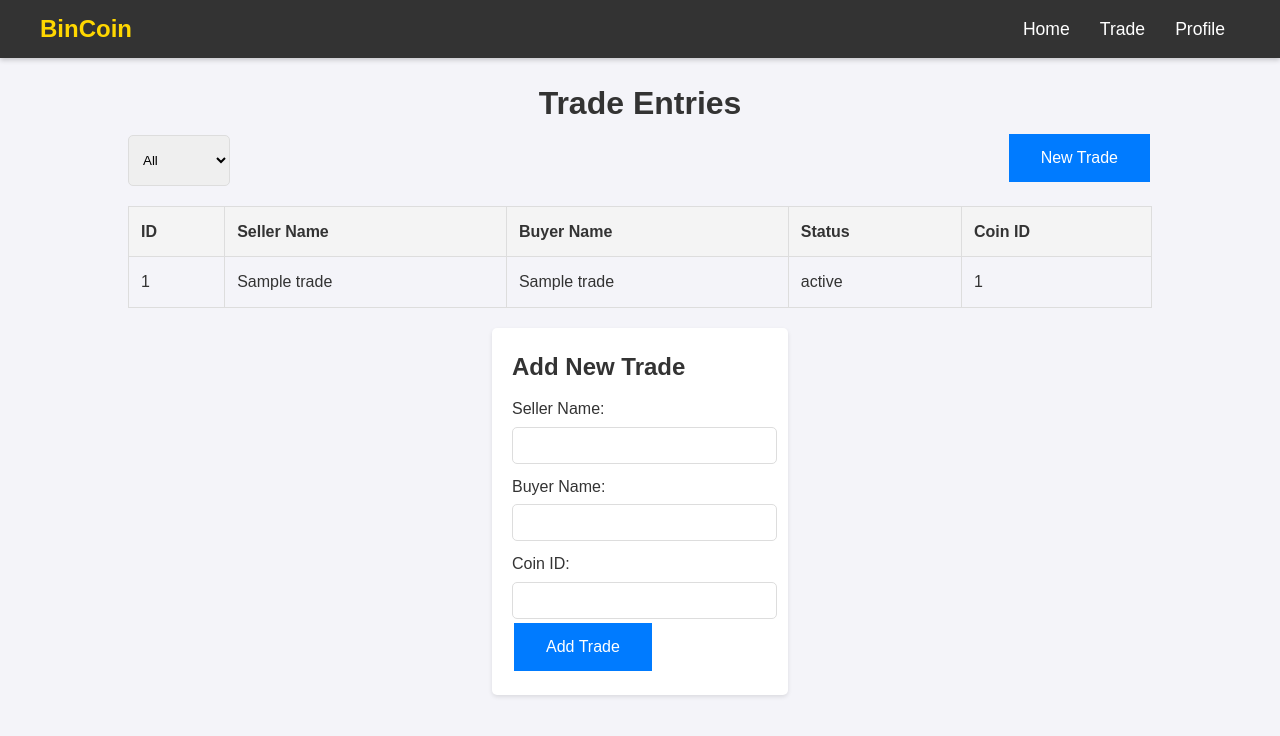
After one commit to georgipopov0/BinCoin, a PHP site: page /trade.php in a window 1280 px wide. The commit adds this page. Shown: the top 736 px of the page. Run offline with PHP 8.4, Linux system fonts and the light colour scheme; the visitor is signed in with stand-in values (Sample User, id 1); tables that the repository leaves empty hold one stand-in row (values such as "Sample post").

Commit message:
Session recognition across pages completed, trade page added (for now only with listing and adding functionality, without approval)

```diff
--- a/components/coins_page.php
+++ b/components/coins_page.php
@@ -6,7 +6,7 @@
     <meta name="viewport" content="width=device-width, initial-scale=1.0">
     <title>All Coins</title>
     <link rel="stylesheet" href="../css/theme.css">
-    <link rel="stylesheet" href="../css/list_coins.css">
+    <link rel="stylesheet" href="../css/dashboard.css">
     <link rel="stylesheet" href="../css/navbar.css">
     <link rel="stylesheet" href="https://code.jquery.com/ui/1.13.2/themes/base/jquery-ui.css">
     <style>
--- a/components/header.php
+++ b/components/header.php
@@ -2,9 +2,9 @@
     <div class="navbar">
         <div class="title">BinCoin</div>
         <div class="nav-buttons">
-            <a href="list_coins.php">Home</a>
+            <a href="dashboard.php">Home</a>
             <a href="trade.php">Trade</a>
-            <a href="user_profile.php?user=<?php echo htmlspecialchars($CURRENTUSER); ?>">Profile</a>
+            <a href="user_profile.php?user=<?php echo htmlspecialchars($_SESSION['username']); ?>">Profile</a>
         </div>
     </div>
 </header>
--- /dev/null
+++ b/css/trade.css
@@ -0,0 +1,120 @@
+body {
+    font-family: Arial, sans-serif;
+    margin: 0;
+    padding: 0;
+    background-color: #f9f9f9;
+}
+
+.container {
+    width: 80%;
+    margin: 20px auto;
+}
+
+h1 {
+    text-align: center;
+}
+
+.actions {
+    display: flex;
+    justify-content: space-between;
+    margin-bottom: 20px;
+    height: 10%;
+}
+.filter-form {
+    display: flex;
+    gap: 10px;
+}
+.filter-form select, .filter-form button {
+    padding: 10px;
+    border: 1px solid #dddddd;
+    border-radius: 5px;
+    cursor: pointer;
+}
+.filter-form button {
+    background-color: #007bff;
+    color: white;
+}
+.filter-form button:hover {
+    background-color: #0056b3;
+}
+
+table {
+    width: 100%;
+    border-collapse: collapse;
+    margin-bottom: 20px;
+}
+
+table th,
+table td {
+    padding: 12px;
+    border: 1px solid #ddd;
+    text-align: left;
+}
+
+table th {
+    background-color: #f4f4f4;
+}
+
+table tr:nth-child(even) {
+    background-color: #fafafa;
+}
+/*
+table {
+    width: 100%;
+    border-collapse: collapse;
+    margin-top: 20px;
+    background-color: #ffffff;
+    box-shadow: 0 2px 4px rgba(0, 0, 0, 0.1);
+}
+table, th, td {
+    border: 1px solid #dddddd;
+}
+th, td {
+    margin: 20px;
+    text-align: left;
+}
+tr {
+    height: 20%;
+    width: 50% !important;
+}
+th {
+    background-color: #f2f2f2;
+}
+tr:nth-child(even) {
+    background-color: #f9f9f9;
+} */
+.form-container {
+    width: 20%;
+    margin-top: 30px;
+    margin: 20px auto;
+    padding: 20px;
+    background-color: #ffffff;
+    box-shadow: 0 2px 4px rgba(0, 0, 0, 0.1);
+    border-radius: 5px;
+}
+label {
+    display: block;
+    margin-top: 10px;
+}
+input, select {
+    width: 95%;
+    padding: 10px;
+    margin-top: 5px;
+    border: 1px solid #dddddd;
+    border-radius: 5px;
+}
+button {
+    background-color: #007bff;
+    border: none;
+    color: white;
+    padding: 15px 32px;
+    text-align: center;
+    text-decoration: none;
+    display: inline-block;
+    font-size: 16px;
+    margin: 4px 2px;
+    cursor: pointer;
+  }
+button:hover {
+    background-color: #0056b3;
+}
--- a/php/coin.php
+++ b/php/coin.php
@@ -164,7 +164,7 @@ function verify_image($path) {
                 <!-- Optionally, add more details here -->
             </div>
         </div>
-        <a href="coins.php" class="back-button">← Back to Coins List</a>
+        <a href="dashboard.php" class="back-button">← Back to Coins List</a>
     </div>
 </body>
 
--- a/php/constants.php
+++ b/php/constants.php
@@ -3,4 +3,4 @@ const SERVERNAME = "localhost";
 const USERNAME = "root";
 const PASSWORD = "";
 const DBNAME = "bincoin";
-$CURRENTUSER = "Alice";
+?>
--- a/php/login.php
+++ b/php/login.php
@@ -8,7 +8,6 @@ if ($_SERVER['REQUEST_METHOD'] === 'POST') {
     $_SESSION['username'] = $username;
 
     header('Location: user_profile.php?user=' . $username);
-    $CURRENTUSER = $username;
     exit;
 }
 ?>
--- a/php/logout.php
+++ b/php/logout.php
@@ -4,7 +4,7 @@ session_start();
 
 session_unset();
 session_destroy();
-$CURRENTUSER = "None";
+$_SESSION['username'] = "";
 header('Location: login.php');
 exit;
 ?>
--- /dev/null
+++ b/php/trade.php
@@ -0,0 +1,122 @@
+<?php
+
+require 'constants.php';
+
+if (session_status() === PHP_SESSION_NONE) {
+    session_start();
+}
+
+$host = "mysql:host=" . SERVERNAME;
+$dbname = ";dbname=" . DBNAME;
+
+try {
+	$pdo = new PDO("$host$dbname", USERNAME, PASSWORD);
+	$pdo->setAttribute(PDO::ATTR_ERRMODE, PDO::ERRMODE_EXCEPTION);
+} catch (PDOException $e) {
+	die("Connection failed: " . $e->getMessage());
+}
+
+// Handle form submission for adding a new trade entry
+if ($_SERVER['REQUEST_METHOD'] === 'POST') {
+	$seller_name = $_POST['seller_name'];
+	$buyer_name = $_POST['buyer_name'];
+	$status = 'pending';
+	$coin_id = $_POST['coin_id'];
+
+	$stmt = $pdo->prepare("INSERT INTO trade (seller_name, buyer_name, status, coin_id) VALUES (?, ?, ?, ?)");
+	$stmt->execute([$seller_name, $buyer_name, $status, $coin_id]);
+
+	// Refresh the page to show the new entry
+	header("Location: " . $_SERVER['PHP_SELF']);
+	exit;
+}
+
+$filter_status = $_GET['status'] ?? '';
+$current_user = $_SESSION['username'];
+$query = "SELECT * FROM trade";
+$params = [];
+if (!empty($filter_status)) {
+	if ($filter_status === 'my_trades') {
+		$query .= " WHERE seller_name = ? OR buyer_name = ?";
+		$params[] = $current_user;
+		$params[] = $current_user;
+	} else {
+		$query .= " WHERE status = ?";
+		$params[] = $filter_status;
+	}
+}
+$stmt = $pdo->prepare($query);
+$stmt->execute($params);
+$trades = $stmt->fetchAll(PDO::FETCH_ASSOC);
+?>
+
+<!DOCTYPE html>
+<html lang="en">
+<head>
+	<meta charset="UTF-8">
+	<meta name="viewport" content="width=device-width, initial-scale=1.0">
+	<title>Trade Entries</title>
+	<link rel="stylesheet" href="../css/trade.css">
+    <link rel="stylesheet" href="../css/theme.css">
+    <link rel="stylesheet" href="../css/navbar.css">
+	<link rel="stylesheet" href="https://code.jquery.com/ui/1.13.2/themes/base/jquery-ui.css">
+</head>
+<body>
+    <?php include '../components/header.php'; ?>
+	<div class="container">
+		<h1>Trade Entries</h1>
+
+		<div class="actions">
+		<form method="GET" class="filter-form" onchange="this.submit();">
+			<select name="status">
+				<option value="">All</option>
+				<option value="pending" <?= $filter_status === 'pending' ? 'selected' : '' ?>>Pending</option>
+				<option value="completed" <?= $filter_status === 'completed' ? 'selected' : '' ?>>Completed</option>
+				<option value="cancelled" <?= $filter_status === 'cancelled' ? 'selected' : '' ?>>Cancelled</option>
+				<option value="my_trades" <?= $filter_status === 'my_trades' ? 'selected' : '' ?>>My Trades</option>
+			</select>
+		</form>
+		<button onclick="document.getElementById('add-trade-form').scrollIntoView();">New Trade</button>
+		</div>
+
+		<table>
+			<thead>
+				<tr>
+					<th>ID</th>
+					<th>Seller Name</th>
+					<th>Buyer Name</th>
+					<th>Status</th>
+					<th>Coin ID</th>
+				</tr>
+			</thead>
+			<tbody>
+				<?php foreach ($trades as $trade): ?>
+				<tr>
+					<td><?= htmlspecialchars($trade['id']) ?></td>
+					<td><?= htmlspecialchars($trade['seller_name']) ?></td>
+					<td><?= htmlspecialchars($trade['buyer_name']) ?></td>
+					<td><?= htmlspecialchars($trade['status']) ?></td>
+					<td><?= htmlspecialchars($trade['coin_id']) ?></td>
+				</tr>
+				<?php endforeach; ?>
+			</tbody>
+		</table>
+
+	</div>
+    <div id="add-trade-form" class="form-container">
+        <h2>Add New Trade</h2>
+        <form method="POST">
+            <label for="seller_name">Seller Name:</label>
+            <input type="text" id="seller_name" name="seller_name" required>
+
+            <label for="buyer_name">Buyer Name:</label>
+            <input type="text" id="buyer_name" name="buyer_name" required>
+
+            <label for="coin_id">Coin ID:</label>
+            <input type="number" id="coin_id" name="coin_id" required>
+
+            <button type="submit">Add Trade</button>
+        </form>
+    </div>
+</body>
+</html>
--- a/php/user_profile.php
+++ b/php/user_profile.php
@@ -15,7 +15,7 @@ $userResult = $userQuery->get_result();
 $user = $userResult->fetch_assoc();
 
 if (!$user) {
-    die("User not found.");
+    header('Location: login.php');
 }
 
 $collectionsQuery = $conn->prepare("
```
Also changed, not shown: css/coins.css (deleted, +0 -247 lines), css/login.css (deleted, +0 -74 lines), css/dashboard.css (renamed from css/list_coins.css), php/dashboard.php (renamed from php/coins.php).
